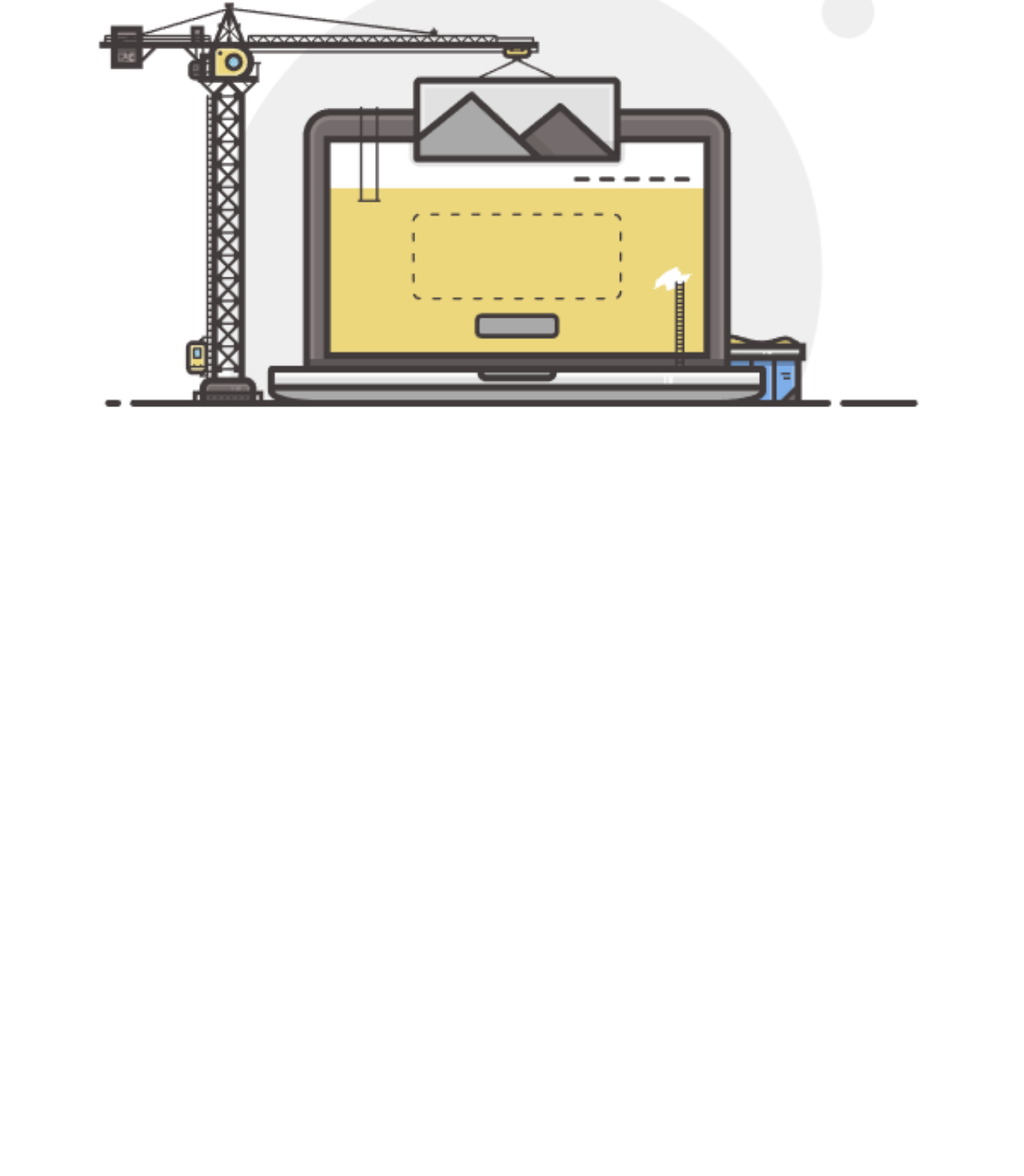
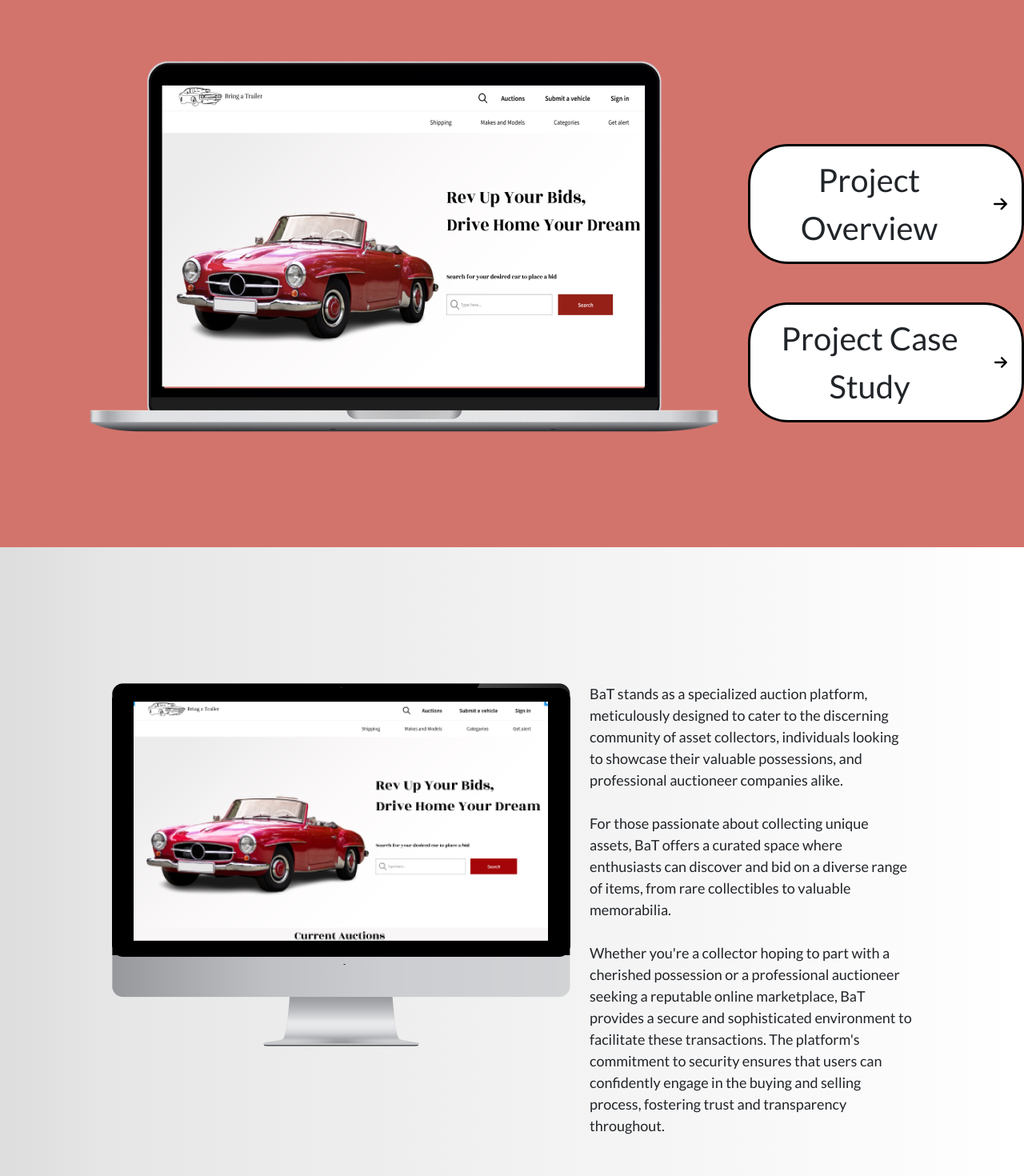
Before and after one commit to SabaKD/my-portfolio-react, a React (Create React App) app: page /Auction in a window 1280 px wide. Shown: the part 178-1648 px from the top of the page at 80% size. Before the commit the page ends 800 px from the top, so only its background shows below. Built offline with nearby package versions, Linux system fonts and the light colour scheme.

Commit message:
part of auction

```diff
--- /dev/null
+++ b/src/Components/Auction.css
@@ -0,0 +1,35 @@
+.Auction .secOne{
+    background-color: rgba(211, 116, 108, 1);
+    height: 764px;
+}
+.Auction .heropic{
+    margin-top: 120px;
+    margin-right: -30px;
+    margin-left: 100px;
+}
+.Auction .secondary-button{
+    display: inline-flex;
+    padding: 12px 18px;
+    justify-content: center;
+    align-items: center;
+    gap: 25px;
+    font-size: 40px;
+    border-radius: 50px;
+    border: 3px solid #000;
+    background-color: #FFF;
+    margin-left: 30px;
+}
+.Auction .upper{
+
+    margin-top: 260px;
+
+}
+.Auction .secTwo{
+    height: 920px;
+    padding: 170px 140px 17px 140px;
+    background: linear-gradient(90deg, rgba(221, 221, 221, 1) 0%, rgba(231, 231, 231, 1) 12%, rgba(255, 255, 255, 1) 100%);
+}
+.Auction .secTwo .text{
+    font-size: 18px;
+    max-width: 600px;
+}
--- a/src/Components/Auction.js
+++ b/src/Components/Auction.js
@@ -1,12 +1,50 @@
 import React from "react";
 import NavigationBar from "./NavigationBar";
-import UnderConstruction from "../Images/under-construction.png";
+import NewFooter from "./NewFooter";
+import AppointmentBooking from "./AppointmentBooking";
+import pic1 from "../Images/auction1.png";
+import { FaArrowRight } from "react-icons/fa6";
+import pic2 from "../Images/auction2.png";
+import "./Auction.css";
 
 export default function Auction(){
     return(
-        <div>
+        <div className="Auction" >
             <NavigationBar/>
-            <img src={UnderConstruction} className="w-100" alt="under construction"/>
+            <div className="row secOne">
+                <div className="col">
+
+                <img src={pic1} alt="auction" className="heropic"/>
+                </div>
+                <div className="col">
+
+                <a href="/" className=" btn secondary-button upper mb-5">Project Overview
+                <FaArrowRight size={20} color="#000000" />
+                </a>
+                <br/>
+                <a href="/" className=" btn secondary-button lower">Project Case Study
+                <FaArrowRight size={20} color="#000000" />
+                </a>
+                </div>
+            </div>
+            <div className="secTwo">
+                <div className="row">
+                    <div className="col ml-5">
+                        <img src={pic2} alt="auction"/>
+                    </div>
+                    <div className="col text">
+                        BaT stands as a specialized auction platform, meticulously designed to cater to the discerning community of asset collectors, individuals looking to showcase their valuable possessions, and professional auctioneer companies alike.
+                        <br/>
+                        <br/>
+                        For those passionate about collecting unique assets, BaT offers a curated space where enthusiasts can discover and bid on a diverse range of items, from rare collectibles to valuable memorabilia.
+                        <br/>
+                        <br/>
+                        Whether you're a collector hoping to part with a cherished possession or a professional auctioneer seeking a reputable online marketplace, BaT provides a secure and sophisticated environment to facilitate these transactions. The platform's commitment to security ensures that users can confidently engage in the buying and selling process, fostering trust and transparency throughout.
+                    </div>
+                </div>
+            </div>
+            <AppointmentBooking/>
+            <NewFooter/>
 
         </div>
     )
```
Also changed, not shown: src/Images/auction1.png (added), src/Images/auction2.png (added).
